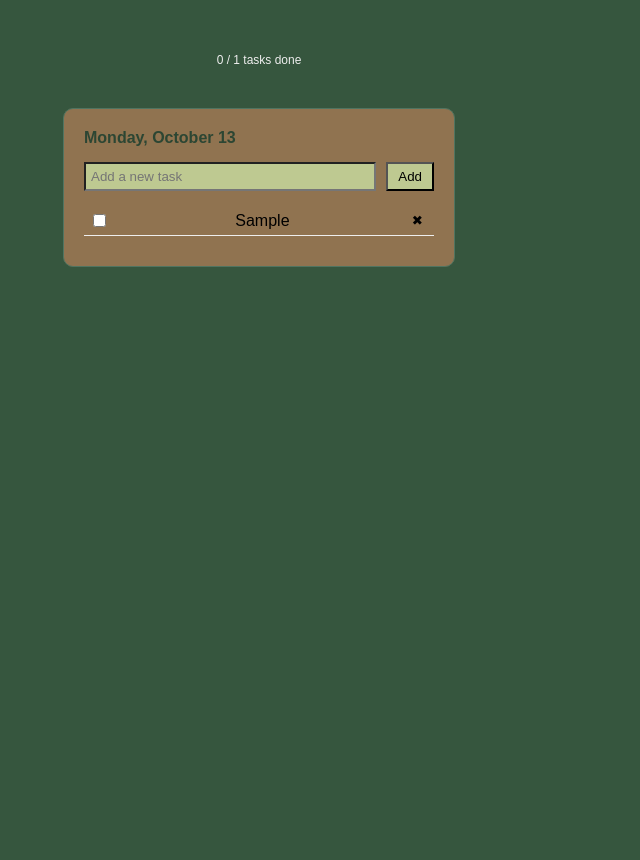
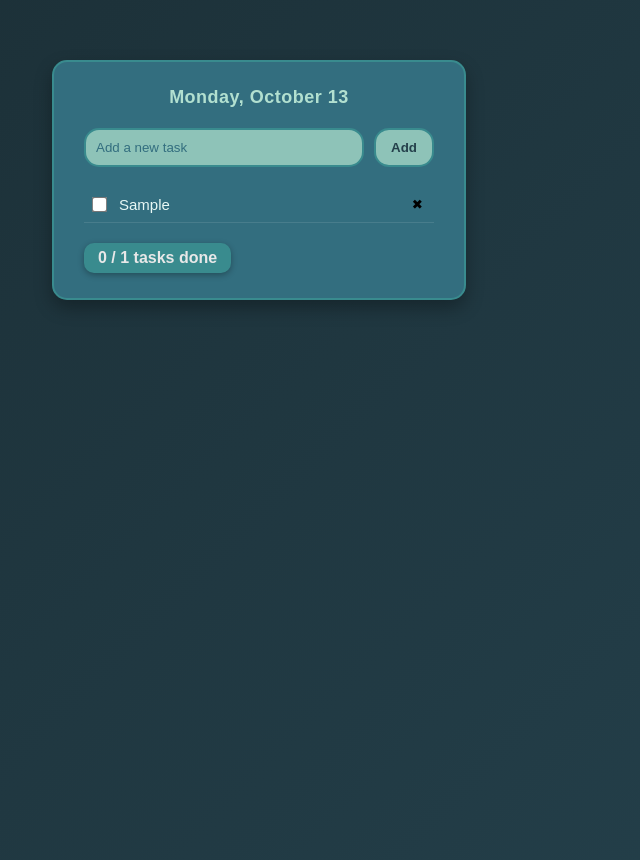
Before and after one commit to jociejanowich/toDoWidget, a plain HTML site: page index.html in a window 1280 px wide. Both pictures are taken after typing "Sample" into the empty fields and a click on the button "Add". Shown: the whole page, without its empty margins (381-1021 px from the left). Before the commit the page ends 800 px from the top, so only its background shows below. Drawn offline with Linux system fonts and the light colour scheme.

Commit message:
Improved CSS

```diff
--- a/style.css
+++ b/style.css
@@ -1,82 +1,135 @@
 body{
-    font-family: Arial, sans-serif;
+    font-family: "Poppins", Arial, sans-serif;
     display: flex;
     justify-content: center;
-    margin-top: 50 px;
-    background-color: #36563e;
+    align-items: flex-start;
+    min-height: 100vh;
+    background: linear-gradient(135deg, #1b2e35, #24404b);
+    padding-top: 60px;
+    margin: 0;
 }
 
 .todo-widget {
     width: 350px;
-    padding: 20px;
-    border: 1px solid #507460;
-    border-radius:10px;
-    background-color: #907350;
+    padding: 25px 30px;
+    border: 2px solid #398b8e;
+    border-radius:15px;
+    background-color: #336e7f;
+    box-shadow: 0 8px 18px rgba(0, 0, 0, 0.3);
+    transition: transform 0.2s ease;
+}
 
-    margin-top: 100px;
+.todo-widget:hover{
+    transform: translateY(-4px);
 }
 
 .date-display{
-    font-size: 16px;
-    margin-bottom: 15px;
-    color: #2c4633;
-    font-weight: bold;
-
+    font-size: 18px;
+    margin-bottom: 20px;
+    color: #b2e0d0;
+    font-weight: 600;
+    text-align: center;
+    letter-spacing: 0.5px;
 }
 
 .add-task {
     display: flex;
     gap: 10px;
-    margin-bottom: 15px;
+    margin-bottom: 20px;
 }
 
 .add-task input{
     flex: 1;
-    padding: 5px;
-    background-color: #bec991;
+    padding: 10px;
+    background-color: #8ec3b8;
+    border-radius: 15px;
+    border: 2px solid #398b8e;
+    color: #24404b;
+    font-weight: 500;
+    outline: none;
+    transition: 0.2s;
 }
 
+.add-task input:focus{
+    border-color: #b2e0d0;
+    box-shadow: 0 0 8px rgba(142, 195, 184, 0.6);
+}
 .add-task button{
-    padding: 5px 10px;
-    background-color: #bec991
+    border-radius: 15px;
+    padding:10px 15px;
+    background-color: #8ec3b8;
+    border: 2px solid #398b8e;
+    color: #24404b;
+    font-weight: bold;
+    cursor: pointer;
+    transition: all 0.2s ease;
 }
 
+.add-task button:hover{
+    background-color: #b2e0d0;
+    transform: scale(1.05);
+}
 .task{
     display: flex;
     align-items: center;
     justify-content: space-between;
     margin-bottom: 10px;
-    padding: 5px;
-    border-bottom: 1px solid #eee;
+    padding: 8px 5px;
+    border-bottom: 1px solid rgba(255, 255, 255, 0.1);
 }
 
 .task span{
     margin-left: 10px;
+    color: #e8f8f5;
+    flex: 1;
+    font-size: 15px;
+}
+
+.task input[type="checkbox"]{
+    accent-color: #4caf50;
+    transform: scale(1.2);
+    cursor: pointer;
+}
+
+.task input[type="checkbox"]:checked + .taskText{
+    color: #9cc6bb;
+    text-decoration: line-through;
 }
 
 .progreess-bar {
-    height:20px;
-    background-color: #eee;
+    height:22px;
+    background-color: #e8e8e8;
     border-radius: 10px;
     overflow: hidden;
-    margin-top: 15px;
+    margin-top: 20px;
     position: relative;
+    box-shadow: inset 0 1px 4px rgba(0, 0, 0, 0.3);
 }
 
 .progress-fill {
     height: 100%;
-    background-color: #4caf50;
+    background-color: linear-gradient(90deg, #4caf50, #66bb6a);
     width: 0%;
-    transition: width 0.3s;
+    border-radius: 10px;
+    transition: width 0.4s ease-in-out;
 }
 
 #progress-label {
-    position: absolute;
-    top: 0;
-    left: 50%;
-    transform: translateX(-50%);
-    font-size: 12px;
-    line-height: 20px;
-    margin-top: 50px;
-    color: #eee;
+  display: inline-block;
+  background-color: #398b8e;
+  padding: 6px 14px;
+  border-radius: 10px;
+  font-weight: bold;
+  color: #e8e8e8;
+  margin-top: 10px;
+  text-align: center;
+  box-shadow: 0 2px 6px rgba(0, 0, 0, 0.3);
 }
+button, input{
+    font-family: inherit;
+}
+
+::placeholder{
+    color: #336e7f;
+    opacity: 08;
+}
```
Also changed, not shown: 1 other file.
